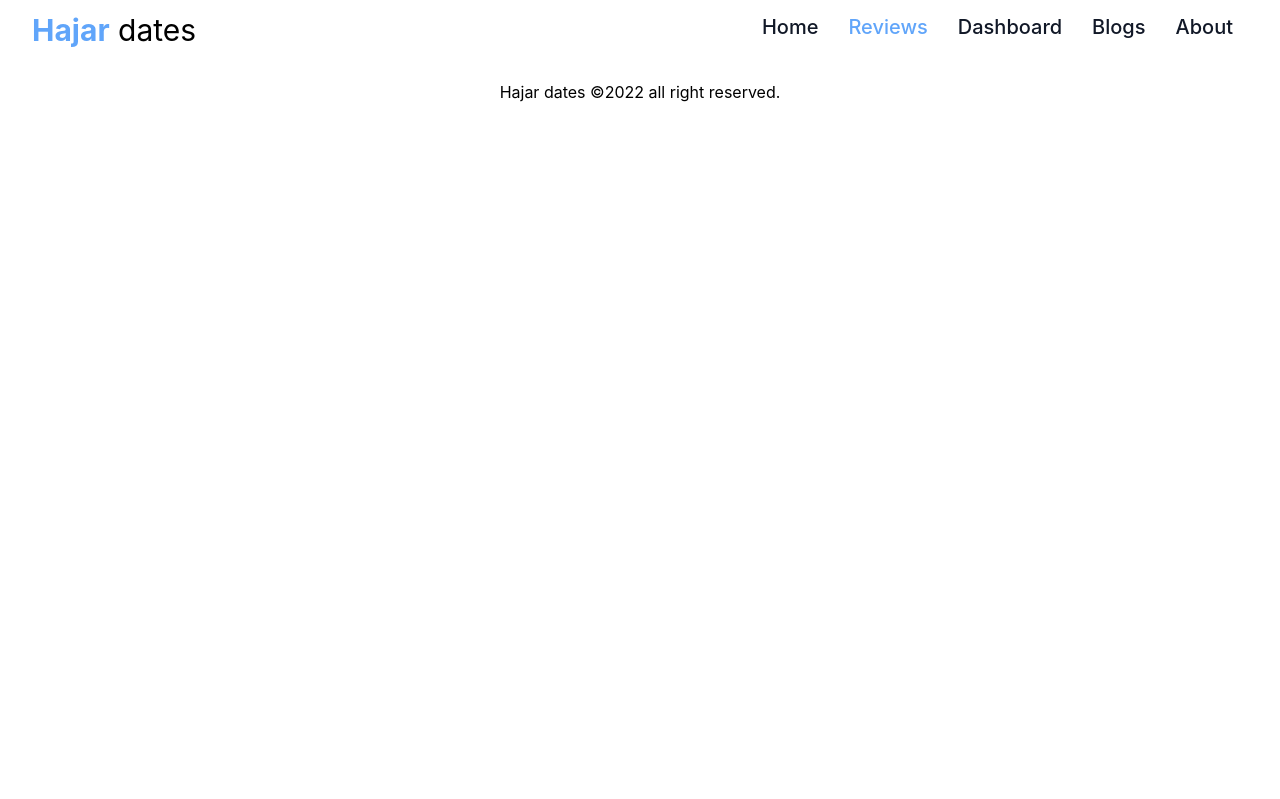
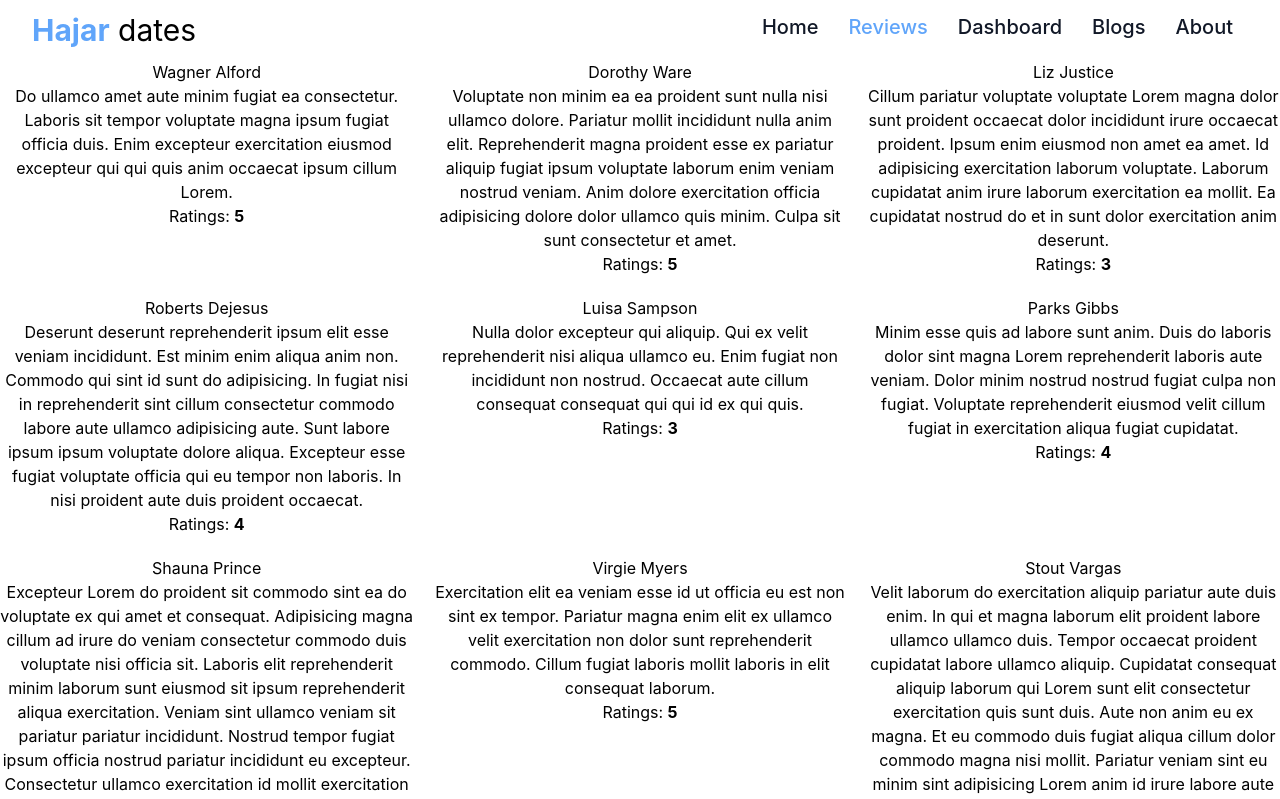
Before and after one commit to tilok-wp/Hazar-Dates-Rreview, a React (Create React App) app: page /reviews in a window 1280 px wide. Shown: the top 799 px of the page. Built offline with nearby package versions, Linux system fonts and the light colour scheme.

Commit message:
Create revirew data display using custom hook and README file edit.

```diff
--- a/src/components/Home/Home.js
+++ b/src/components/Home/Home.js
@@ -1,11 +1,25 @@
 import React from 'react';
+import useReviews from '../../hooks/useReviews';
 import ProductBanner from '../ProductBanner/ProductBanner';
+import Review from '../Review/Review';
 
 const Home = () => {
+    const [reviews, setReviews] = useReviews()
+
     return (
         <div>
             <ProductBanner></ProductBanner>
             <h3 className='text-center'>customer's Reviews</h3>
+
+            <div className='grid md:grid-cols-3 gap-5'>
+                {
+                    reviews.map(item => <Review
+                        key={item.id}
+                        item={item}
+                    ></Review>)
+                }
+            </div>
+
 
         </div>
     );
--- /dev/null
+++ b/src/components/Review/Review.js
@@ -0,0 +1,14 @@
+import React from 'react';
+
+const Review = (props) => {
+    const { name, ratings, reviewText, userImg } = props.item
+    return (
+        <div>
+            <h3>{name}</h3>
+            <p>{reviewText}</p>
+            <p>Ratings: <strong>{ratings}</strong></p>
+        </div>
+    );
+};
+
+export default Review;
--- a/src/components/Reviews/Reviews.js
+++ b/src/components/Reviews/Reviews.js
@@ -1,9 +1,17 @@
 import React from 'react';
+import useReviews from '../../hooks/useReviews';
+import Review from '../Review/Review';
 
 const Reviews = () => {
+    const [reviews, setReviews] = useReviews()
     return (
-        <div>
-
+        <div className='grid md:grid-cols-3 gap-5'>
+            {
+                reviews.map(item => <Review
+                    key={item.id}
+                    item={item}
+                ></Review>)
+            }
         </div>
     );
 };
--- /dev/null
+++ b/src/hooks/useReviews.js
@@ -0,0 +1,15 @@
+import { useEffect, useState } from "react"
+
+const useReviews = () => {
+    const [reviews, setReviews] = useState([])
+
+    useEffect(() => {
+        fetch('dateReviewData.json')
+            .then(req => req.json())
+            .then(data => setReviews(data))
+    }, [])
+
+    return [reviews, setReviews]
+}
+
+export default useReviews
```
Also changed, not shown: src/components/Review/Review.css (added), 1 other file (tests, documents, lock files or other folders).
